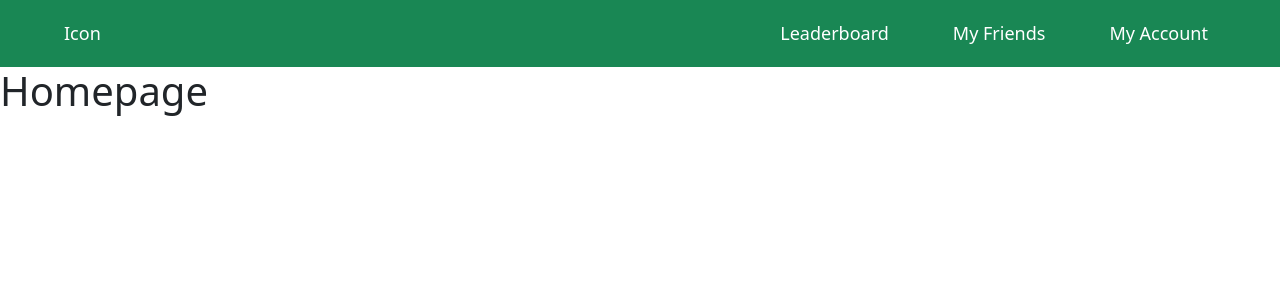
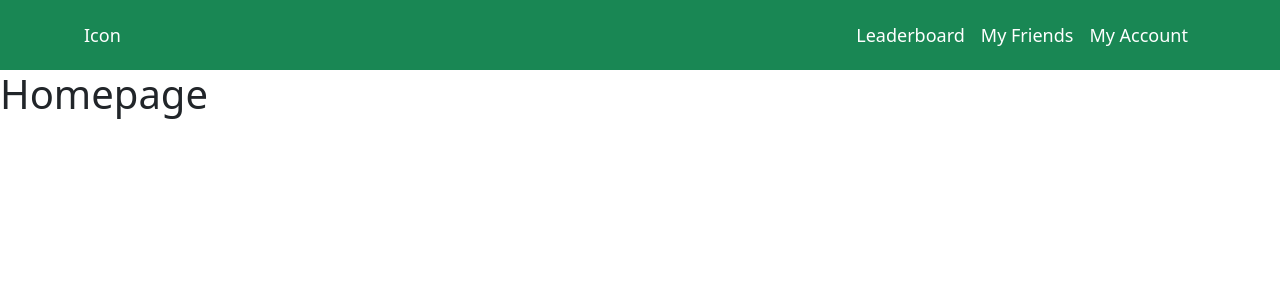
Before and after one commit to ryanang333/code-fables, a Vue app: page / in a window 1280 px wide. Shown: the top 300 px of the page. Built offline with nearby package versions, Linux system fonts and the light colour scheme.

Commit message:
alternate navbar for review

```diff
--- a/src/components/Navbar/Navbar.vue
+++ b/src/components/Navbar/Navbar.vue
@@ -1,40 +1,49 @@
 <template>
+  <div class="container-fluid bg-success mt-0 outer-box">
+    <div class="container-fluid h-100">
+      <div class="row h-100 mx-5 d-flex align-items-center justify-content-between">
+        <div class="col-1">
+          <div class="icon-link">
+            <a class="nav-link" href="/">Icon</a>
+          </div>
+        </div>
+        <div class="col d-flex flex-row justify-content-end">
           <nav class="navbar navbar-expand-lg bg-success">
-    <div class="container-fluid mx-5 row p-1">
-      <div class="col-lg-1 col-2 mx-auto">
-        <a class="navbar-brand" href="/">Icon</a>
-      </div>
-
-      <div class="col-lg-4 col-8"></div>
-        <div class="col-2 mx-auto">
             <button
-            class="navbar-toggler"
+              class="navbar-toggler hamburger"
               type="button"
               data-bs-toggle="collapse"
-            data-bs-target="#navbarNav"
-            aria-controls="navbarNav"
+              data-bs-target="#navbarSupportedContent"
+              aria-controls="navbarSupportedContent"
               aria-expanded="false"
               aria-label="Toggle navigation"
             >
               <span class="navbar-toggler-icon"></span>
             </button>
-        </div>
-
-      <div class="col-lg-4 col-sm-3 justify-content-end collapse navbar-collapse" id="navbarNav">
+            <div class="collapse navbar-collapse hamburger-content" id="navbarSupportedContent">
               <ul class="navbar-nav">
                 <li class="nav-item">
-            <a class="nav-link me-lg-2 me-xl-5 " aria-current="page" href="/leaderboard">Leaderboard</a>
-          </li>
-          <li class="nav-item me-lg-2 me-xl-5 ">
-            <a class="nav-link " href="/myfriends">My Friends</a>
+                  <a class="nav-link" aria-current="page" href="/leaderboard"
+                    >Leaderboard</a
+                  >
                 </li>
                 <li class="nav-item">
-            <a class="nav-link " href="/account">My Account</a>
+                  <a class="nav-link" aria-current="page" href="/myfriends"
+                    >My Friends</a
+                  >
+                </li>
+                <li class="nav-item">
+                  <a class="nav-link" aria-current="page" href="/account"
+                    >My Account</a
+                  >
                 </li>
               </ul>
             </div>
+          </nav>
         </div>
-  </nav>
+      </div>
+    </div>
+  </div>
 </template>
 
 <script>
@@ -44,16 +53,54 @@ export default {
 </script>
 
 <style scoped>
+.icon-link {
+  width: fit-content;
+  position: fixed;
+  top: 22px;
+}
+
+@media (max-width: 992px) {
+  .hamburger {
+    position: fixed;
+    right: 80px;
+    top: 15px;
+  }
+
+  .hamburger-content {
+    position: fixed;
+    top: 55px;
+    right: 50px;
+    background-color: rgba(0, 0, 0, 0.9);
+    border-radius: 5px;
+    padding: 10px;
+    z-index: 1000;
+  }
+}
+
+.col a {
+  position: relative;
+  overflow: hidden;
+  white-space: nowrap;
+  max-width: 100%;
+}
 
 a {
   color: white;
   font-size: 18px;
-  text-decoration:none;
 }
 
-a:hover {
-  opacity: 0.9; /* Decrease the opacity on hover */
+.outer-box {
+  height: 70px;
+  position: relative;
 }
 
+.nav-link {
+  text-decoration: none;
+  transition: transform 0.2s ease;
+}
 
+.nav-link:hover {
+  transform: scale(1.1);
+  text-decoration: underline;
+}
 </style>
```
Lines whose indentation alone changed are shown as unchanged.
